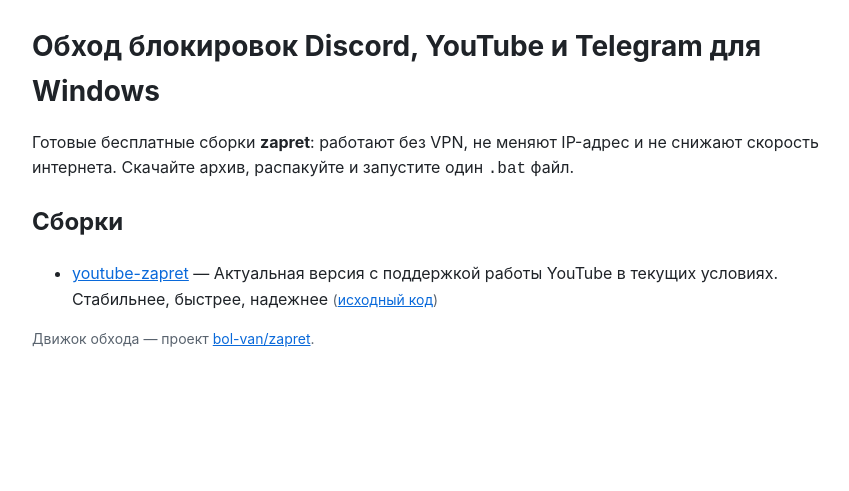
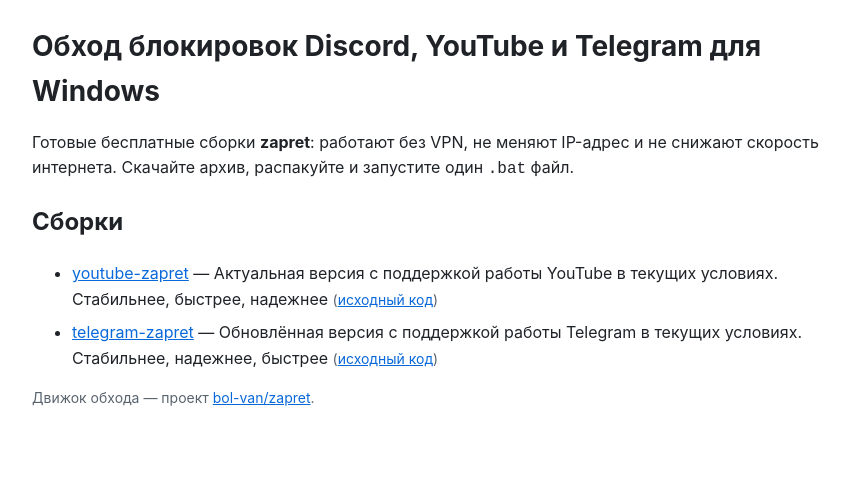
Before and after one commit to PlasmaPeasantViaduct/plasmapeasantviaduct.github.io, a plain HTML site: page index.html in a window 1280 px wide. Shown: the whole page, without its empty margins (198-1047 px from the left). Drawn offline with Linux system fonts and the light colour scheme.

Commit message:
hub: repo index

```diff
--- a/index.html
+++ b/index.html
@@ -26,6 +26,7 @@
   <h2>Сборки</h2>
   <ul>
     <li><a href="https://plasmapeasantviaduct.github.io/youtube-zapret/">youtube-zapret</a> — Актуальная версия с поддержкой работы YouTube в текущих условиях. Стабильнее, быстрее, надежнее <span class="meta">(<a href="https://github.com/PlasmaPeasantViaduct/youtube-zapret">исходный код</a>)</span></li>
+    <li><a href="https://plasmapeasantviaduct.github.io/telegram-zapret/">telegram-zapret</a> — Обновлённая версия с поддержкой работы Telegram в текущих условиях. Стабильнее, надежнее, быстрее <span class="meta">(<a href="https://github.com/PlasmaPeasantViaduct/telegram-zapret">исходный код</a>)</span></li>
   </ul>
   <p class="meta">Движок обхода — проект
     <a href="https://github.com/bol-van/zapret">bol-van/zapret</a>.</p>
```
